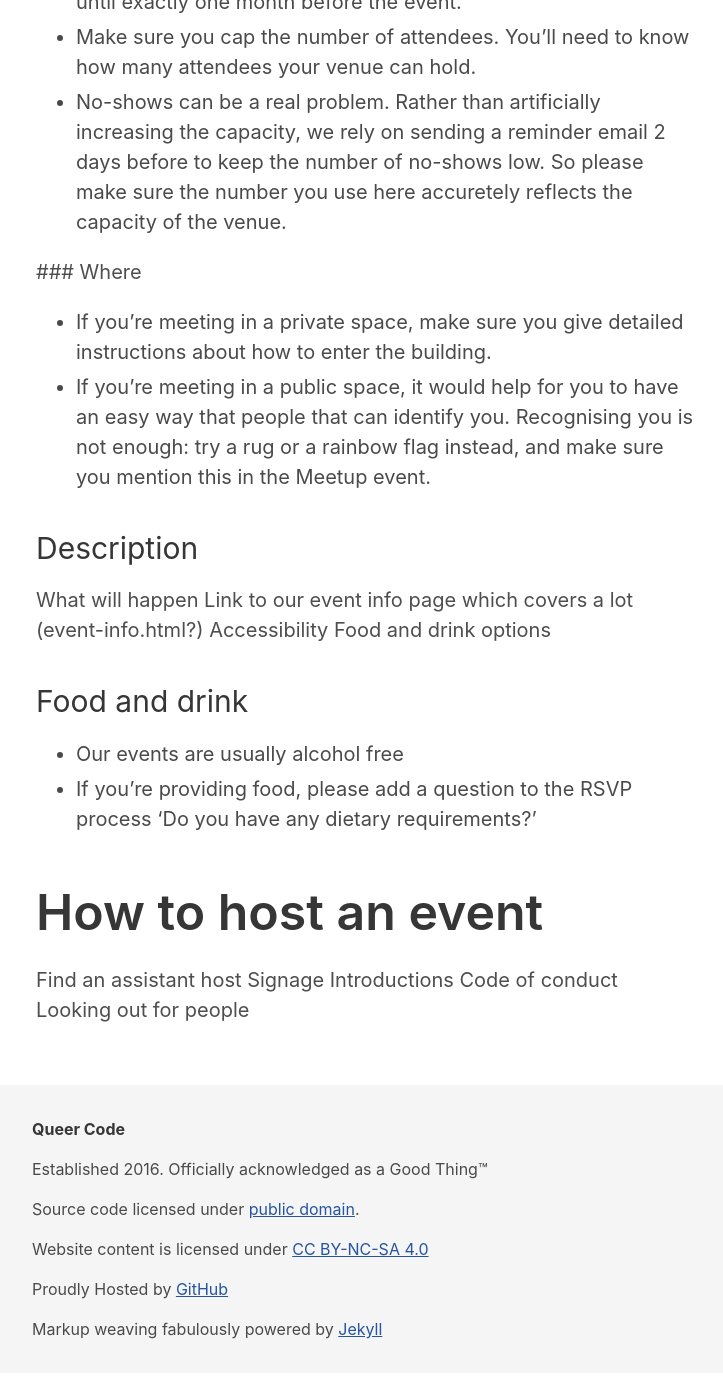
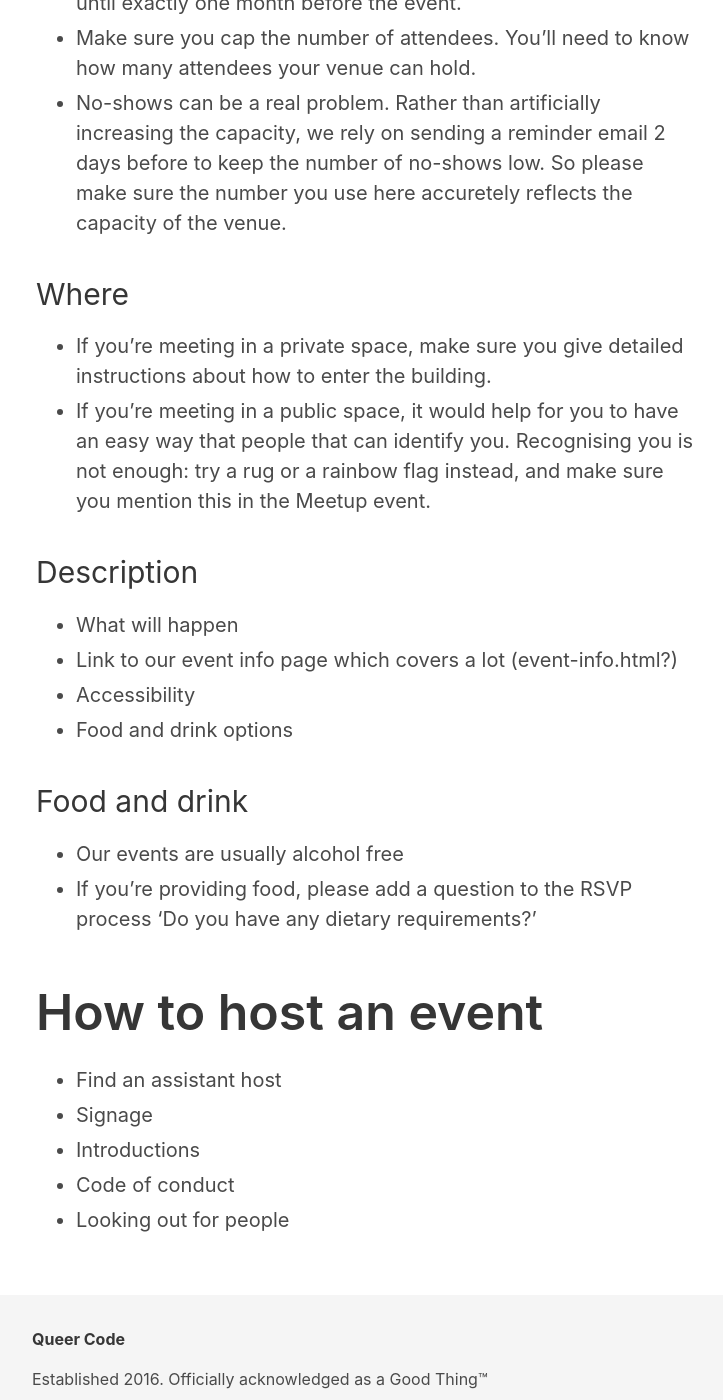
Before and after one commit to QueerCodeOrg/queercodeberlin.github.io, a Jekyll site: the page built from become-an-organizer.md, in a window 1280 px wide and 1400 px high, scrolled down 2334 px. Shown: the whole window, without its empty margins (16-739 px from the left). Built offline with Jekyll 4.4.1, drawn with Linux system fonts in a browser that asks for light colours; before the commit the page ends 3707 px from its top, so only the background shows below that.

```diff
--- a/become-an-organizer.md
+++ b/become-an-organizer.md
@@ -11,6 +11,7 @@ Queer Code is very much a team effort. You're very welcome to host and run your
 This checklist should help you run a successful event with us.
 
 | What | When |
+| ---- | ---- |
 | Join our Meetup group if you haven't already | > 3 weeks before event |
 | Join the #organisation-london Slack channel on our Slack | > 3 weeks before event |
 | Request Event Organizer role on Meetup by asking in #organisation-london | > 3 weeks before event |
@@ -42,16 +43,15 @@ Follow these guidelines when you're drafting you're event. People reviewing your
  * Make sure you cap the number of attendees. You'll need to know how many attendees your venue can hold.
  * No-shows can be a real problem. Rather than artificially increasing the capacity, we rely on sending a reminder email 2 days before to keep the number of no-shows low. So please make sure the number you use here accuretely reflects the capacity of the venue.
 
-### Where
+### Where
  * If you're meeting in a private space, make sure you give detailed instructions about how to enter the building.
  * If you're meeting in a public space, it would help for you to have an easy way that people that can identify you. Recognising you is not enough: try a rug or a rainbow flag instead, and make sure you mention this in the Meetup event.
 
 ### Description
-
-What will happen
-Link to our event info page which covers a lot (event-info.html?)
-Accessibility
-Food and drink options
+ * What will happen
+ * Link to our event info page which covers a lot (event-info.html?)
+ * Accessibility
+ * Food and drink options
 
 
 ### Food and drink
@@ -60,8 +60,8 @@ Food and drink options
 
 # How to host an event
 
-Find an assistant host
-Signage
-Introductions
-Code of conduct
-Looking out for people
+ * Find an assistant host
+ * Signage
+ * Introductions
+ * Code of conduct
+ * Looking out for people
```
